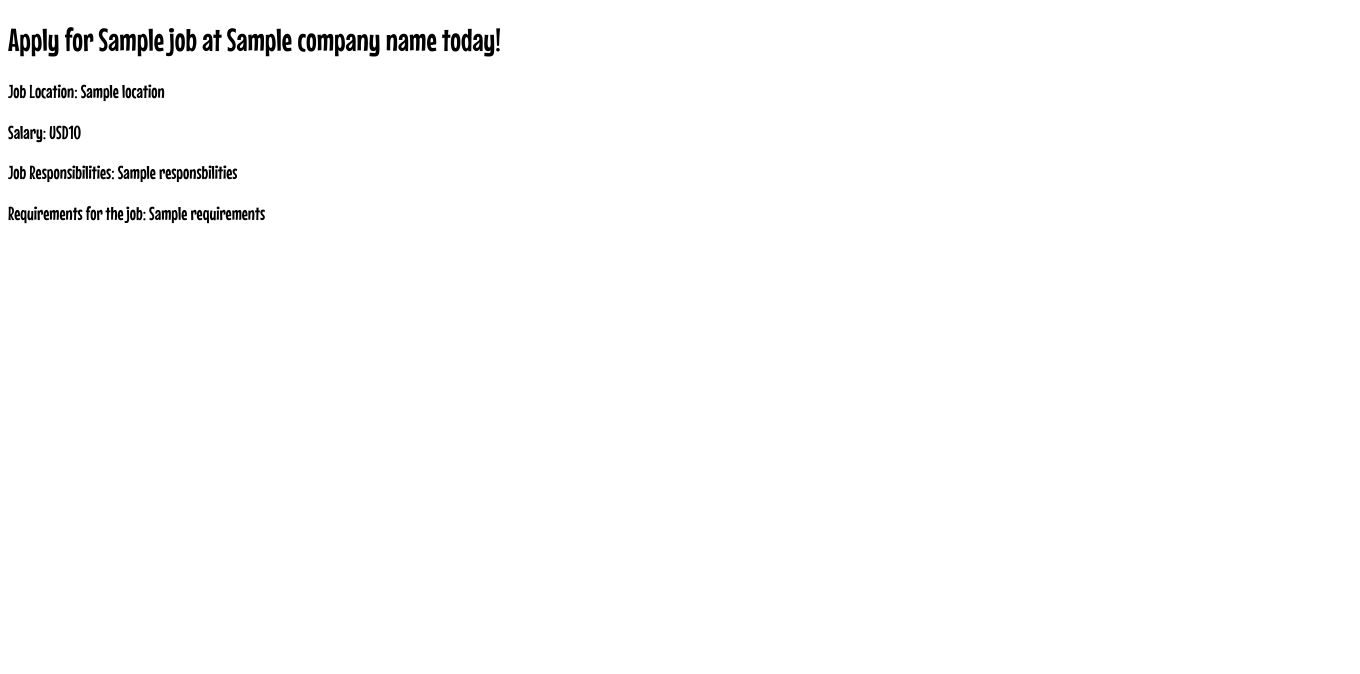
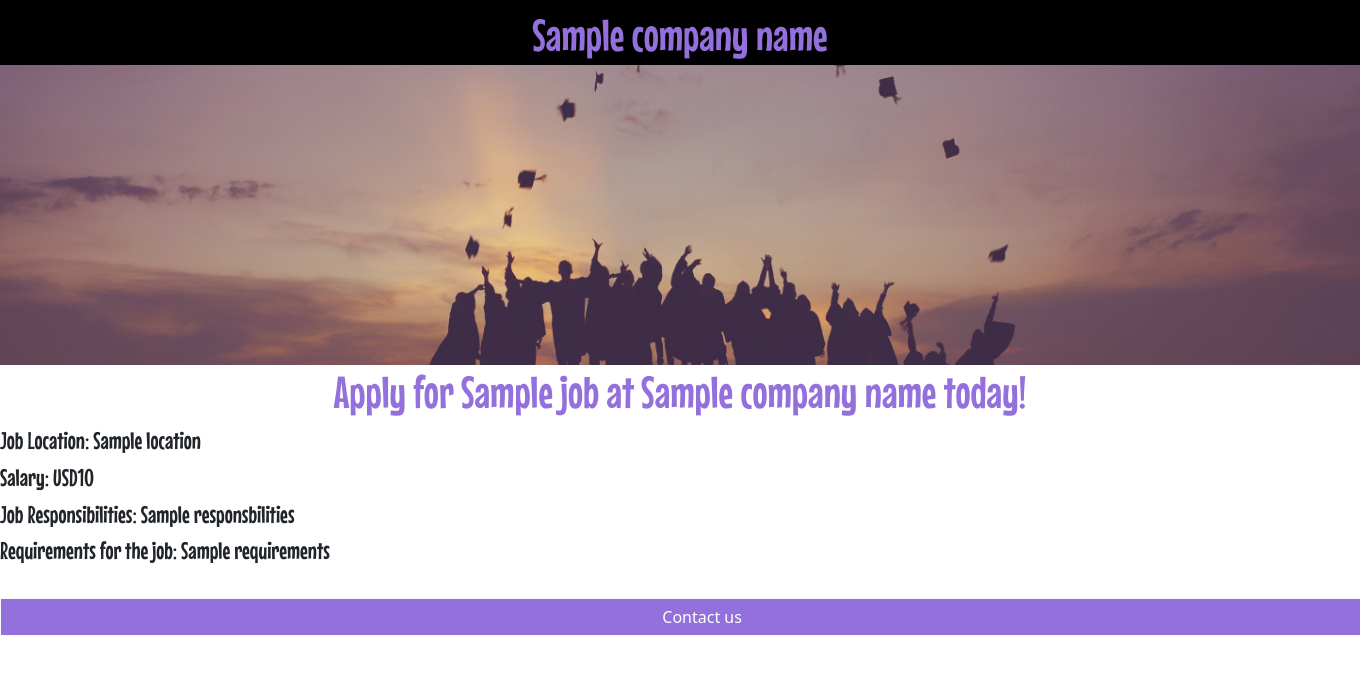
Before and after one commit to VG-Venice/flask-basic, a Flask app: template templates/jobpage.html in a window 1360 px wide; the page is wider, and only the part inside the window is pictured. Shown: the top 674 px of that part. Run offline with Flask 2, Linux system fonts and the light colour scheme; the template is opened without the code that fills it: most values are stand-ins (such as "Sample title", 1, 10 or a date in 2020).

Commit message:
Added some ui and functionality to jobpage.html

```diff
--- a/database.py
+++ b/database.py
@@ -1,11 +1,11 @@
 from sqlalchemy import create_engine, text
 
 # database: flaskpythontutorial
-# username: fnd1t0vlrsv16pbodjw1
+# username: 2bn4iqmm4elvual1dqq4
 # host: aws.connect.psdb.cloud
-# password: pscale_pw_tdn54aQusHmK1i7uBidYdePG1PoYzOoJKUhCYKWTYaR
+# password: pscale_pw_tplak6M9ItJyVB5nlNeu7z1rsf60TIrFVdmcoRLlHew
 
-engine = create_engine("mysql+pymysql://fnd1t0vlrsv16pbodjw1:pscale_pw_tdn54aQusHmK1i7uBidYdePG1PoYzOoJKUhCYKWTYaR@aws.connect.psdb.cloud/flaskpythontutorial?charset=utf8mb4",
+engine = create_engine("mysql+pymysql://2bn4iqmm4elvual1dqq4:pscale_pw_tplak6M9ItJyVB5nlNeu7z1rsf60TIrFVdmcoRLlHew@aws.connect.psdb.cloud/flaskpythontutorial?charset=utf8mb4",
                        connect_args={"ssl": {
                          "ssl_ca": "cert.pem"
                        }})
--- /dev/null
+++ b/templates/bootstrap.html
@@ -0,0 +1,7 @@
+    <link rel="preconnect" href="https://fonts.googleapis.com">
+<link rel="preconnect" href="https://fonts.gstatic.com" crossorigin>
+<link href="https://fonts.googleapis.com/css2?family=Mouse+Memoirs&display=swap" rel="stylesheet">
+<link rel="stylesheet" href="styles.css">
+<link href="https://cdn.jsdelivr.net/npm/bootstrap@5.3.0/dist/css/bootstrap.min.css" rel="stylesheet" integrity="sha384-9ndCyUaIbzAi2FUVXJi0CjmCapSmO7SnpJef0486qhLnuZ2cdeRhO02iuK6FUUVM" crossorigin="anonymous">
+  <meta charset="utf-8">
+  <meta name="viewport" content="width=device-width, initial-scale=1">
--- a/templates/home.html
+++ b/templates/home.html
@@ -24,7 +24,7 @@
   #banner{
     width: 104.25%;
     height: 300px;
-    margin-left: -43.5px;
+    margin-left: -23.5px;
     object-fit: cover;
   }
   h2{
--- a/templates/jobitem.html
+++ b/templates/jobitem.html
@@ -6,7 +6,7 @@
       <div style="color: tomato;">Salary:  {{job['salary']}} {{job['currency']}}</div>
      </div>
   <div class="col-3">
-    <button type="button" class="btn btn-outline-primary">Apply Now</button>
+    <button type="button" class="btn btn-outline-primary"><a href="/job/{{job['id']}}">Apply Now</a></button>
       </div>
 
 </div>
--- a/templates/jobpage.html
+++ b/templates/jobpage.html
@@ -1,23 +1,41 @@
 <!DOCTYPE html>
 <html>
 <head>
-    <link rel="preconnect" href="https://fonts.googleapis.com">
-<link rel="preconnect" href="https://fonts.gstatic.com" crossorigin>
-<link href="https://fonts.googleapis.com/css2?family=Mouse+Memoirs&display=swap" rel="stylesheet">
-  <meta charset="utf-8">
+  {% include 'bootstrap.html' %}
   <title> {{job.title}} - {{company_name}} Careers </title>
   <style>
     *{
       font-family: 'Mouse Memoirs', sans-serif;
       font-weight: normal;
     }
+      #h1first{
+    background: black;
+    padding: 8px 0;
+    margin-bottom: -5px;
+  }
+  h1{
+    font-size: 45px;
+    font-family: 'Mouse Memoirs', sans-serif;
+    font-weight: normal;
+    color: mediumpurple;
+    text-align: center;
+  }
+  #banner{
+    width: 104.25%;
+    height: 300px;
+    margin-left: -23.5px;
+    object-fit: cover;
+  }
   </style>
 </head>
 <body>
+     <h1 id="h1first"> {{company_name}} </h1>
+    <img id="banner" src="/static/img.jpg">
   <h1> Apply for {{job.title}} at {{company_name}} today! </h1>
-  <h3> Job Location: {{job.location}} </h3>
-  <h3> Salary: {{job.currency}}{{job.salary}} </h3>
-  <h3> Job Responsibilities: {{job.responsbilities}} </h3>
-  <h3> Requirements for the job: {{job.requirements}} </h3>
+  <h4> Job Location: {{job.location}} </h4>
+  <h4> Salary: {{job.currency}}{{job.salary}} </h4>
+  <h4> Job Responsibilities: {{job.responsbilities}} </h4>
+  <h4> Requirements for the job: {{job.requirements}} </h4>
+      <button style="border-radius: 0px;width: 103.25vw;margin-left: -25px;color: white;background-color: mediumpurple;" class="btn btn-light mx-auto mt-4 mb-3">Contact us</button>
 </body>
 </html>
```
Also changed, not shown: 1 other file.
